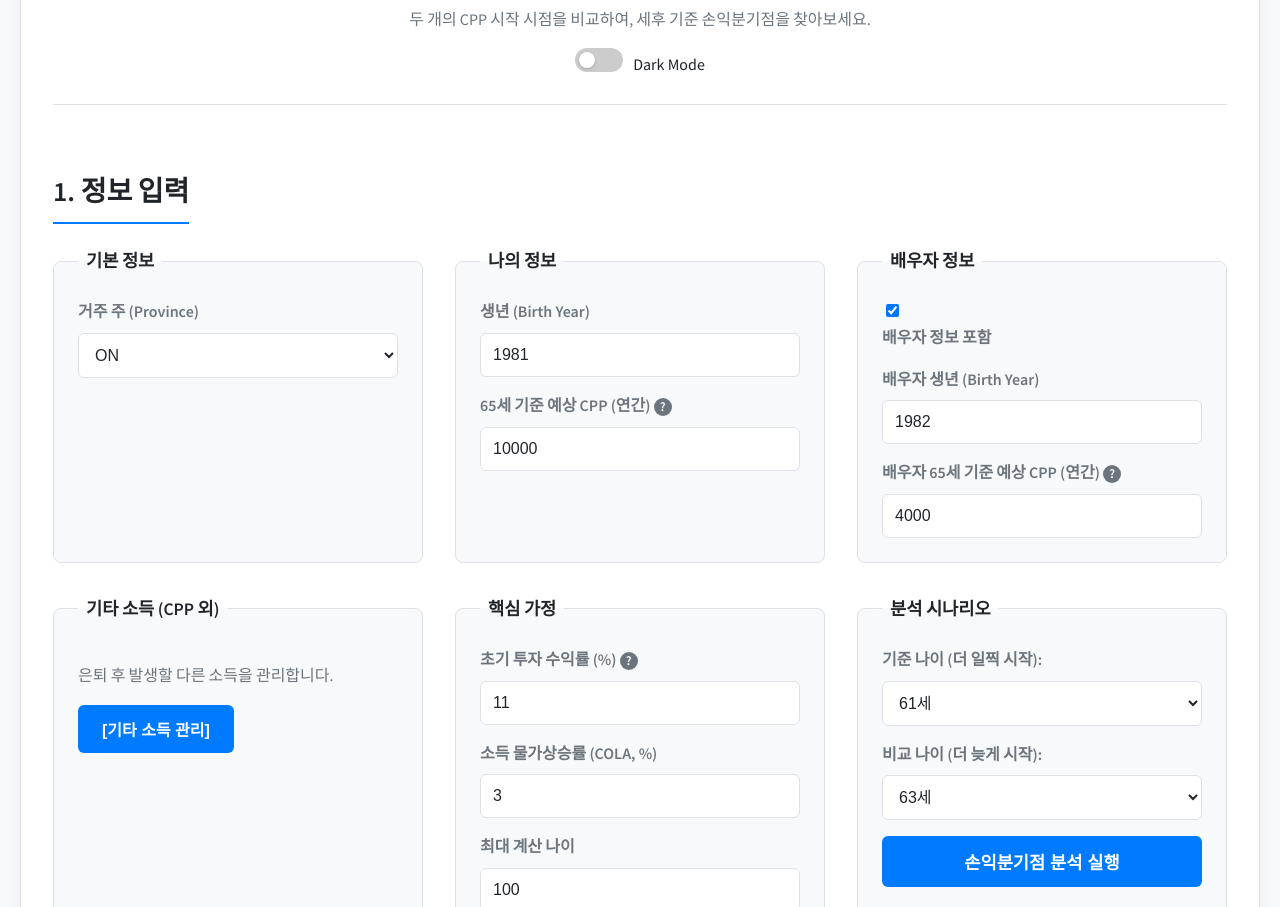
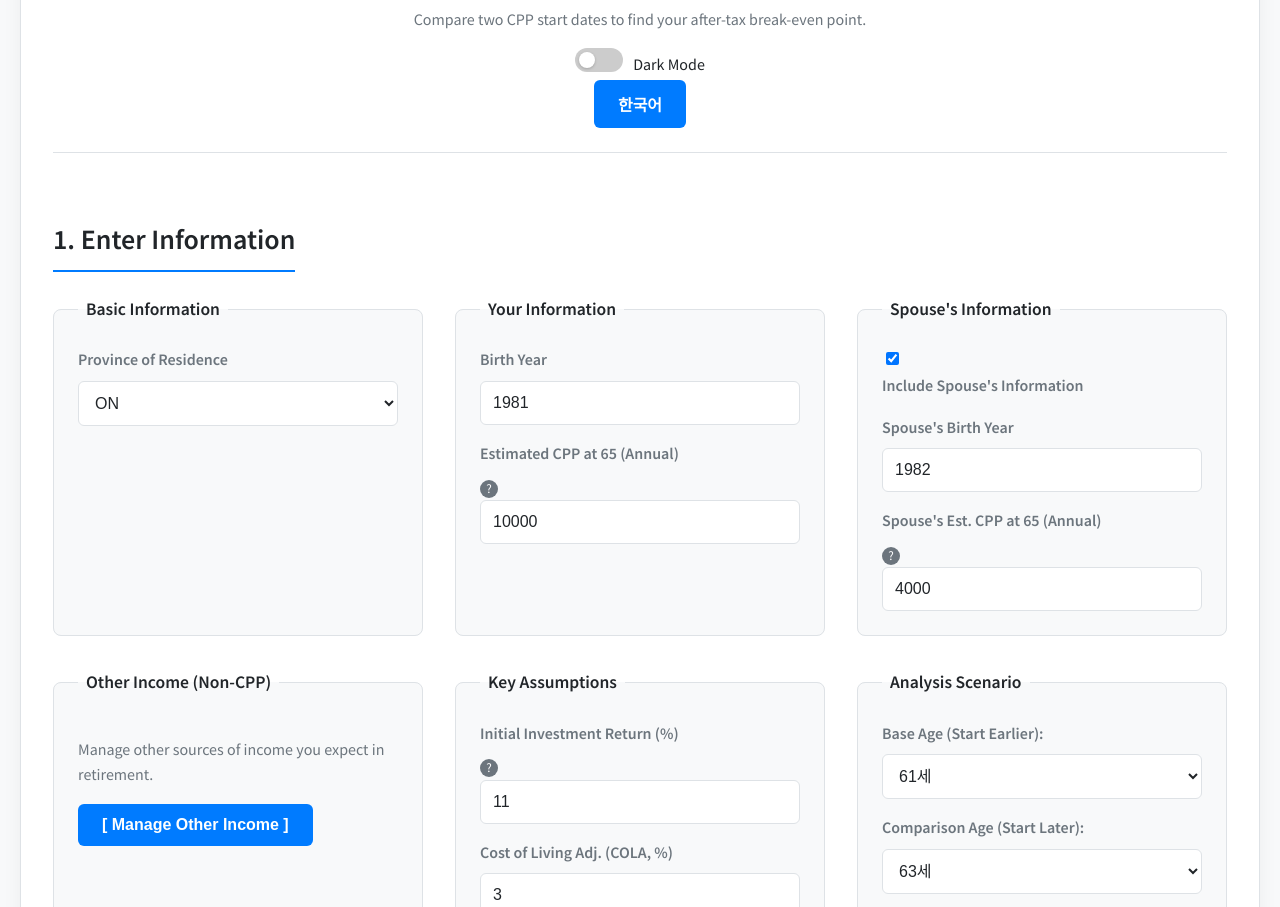
Before and after one commit to dluvbell/CPPwhen, a plain HTML site: page index.html in a window 1280 px wide. Shown: the part 144-1051 px from the top of the page. Drawn offline with nearby package versions, Linux system fonts and the light colour scheme.

Commit message:
Translate index.html from Korean to English

```diff
--- a/index.html
+++ b/index.html
@@ -1,9 +1,9 @@
 <!DOCTYPE html>
-<html lang="ko">
+<html lang="en">
 <head>
     <meta charset="UTF-8">
     <meta name="viewport" content="width=device-width, initial-scale=1.0">
-    <title>CPP 손익분기점 시뮬레이터</title>
+    <title data-lang-key="pageTitle">CPP Break-Even Simulator</title>
     <link rel="stylesheet" href="style.css">
     <script src="https://cdn.jsdelivr.net/npm/chart.js"></script>
 </head>
@@ -11,109 +11,115 @@
 
     <div class="container">
         <header>
-            <h1>CPP 손익분기점 시뮬레이터</h1>
-            <p>두 개의 CPP 시작 시점을 비교하여, 세후 기준 손익분기점을 찾아보세요.</p>
-            <div class="theme-switch-wrapper">
-                <label class="theme-switch" for="theme-toggle">
-                    <input type="checkbox" id="theme-toggle" />
-                    <div class="slider round"></div>
-                </label>
-                <span>Dark Mode</span>
+            <h1 data-lang-key="mainTitle">CPP Break-Even Simulator</h1>
+            <p data-lang-key="subTitle">Compare two CPP start dates to find your after-tax break-even point.</p>
+            <div class="header-controls">
+                <div class="theme-switch-wrapper">
+                    <label class="theme-switch" for="theme-toggle">
+                        <input type="checkbox" id="theme-toggle" />
+                        <div class="slider round"></div>
+                    </label>
+                    <span data-lang-key="darkModeLabel">Dark Mode</span>
+                </div>
+                <button id="lang-toggle" type="button">한국어</button>
             </div>
         </header>
 
         <main>
             <div class="input-section">
-                <h2>1. 정보 입력</h2>
+                <h2 data-lang-key="section1Title">1. Enter Information</h2>
                 <div class="form-grid">
                     <fieldset>
-                        <legend>기본 정보</legend>
+                        <legend data-lang-key="legendBasicInfo">Basic Information</legend>
                         <div class="form-group">
-                            <label for="province">거주 주 (Province)</label>
+                            <label for="province" data-lang-key="provinceLabel">Province of Residence</label>
                             <select id="province"></select>
                         </div>
                     </fieldset>
                     <fieldset>
-                        <legend>나의 정보</legend>
+                        <legend data-lang-key="legendYourInfo">Your Information</legend>
                         <div class="form-group">
-                            <label for="userBirthYear">생년 (Birth Year)</label>
+                            <label for="userBirthYear" data-lang-key="userBirthYearLabel">Birth Year</label>
                             <input type="number" id="userBirthYear" value="1981">
                         </div>
                         <div class="form-group">
-                            <label for="userCppAt65">65세 기준 예상 CPP (연간) <span class="tooltip" data-tooltip="Google에서 'My Service Canada Account'를 검색하여 공식 정부 웹사이트에 로그인 후, CPP 예상 수령액을 확인하십시오. 보안을 위해 직접 링크는 제공하지 않습니다.">?</span></label>
+                            <label for="userCppAt65" data-lang-key="userCppAt65Label">Estimated CPP at 65 (Annual)</label>
+                            <span class="tooltip" data-lang-key-tooltip="cppTooltip">?</span>
                             <input type="number" id="userCppAt65" value="10000">
                         </div>
                     </fieldset>
                     <fieldset>
-                        <legend>배우자 정보</legend>
+                        <legend data-lang-key="legendSpouseInfo">Spouse's Information</legend>
                         <div class="form-group">
                             <input type="checkbox" id="hasSpouse" checked>
-                            <label for="hasSpouse">배우자 정보 포함</label>
+                            <label for="hasSpouse" data-lang-key="hasSpouseLabel">Include Spouse's Information</label>
                         </div>
                         <div id="spouse-info-group">
                             <div class="form-group">
-                                <label for="spouseBirthYear">배우자 생년 (Birth Year)</label>
+                                <label for="spouseBirthYear" data-lang-key="spouseBirthYearLabel">Spouse's Birth Year</label>
                                 <input type="number" id="spouseBirthYear" value="1982">
                             </div>
                             <div class="form-group">
-                                <label for="spouseCppAt65">배우자 65세 기준 예상 CPP (연간) <span class="tooltip" data-tooltip="Google에서 'My Service Canada Account'를 검색하여 공식 정부 웹사이트에 로그인 후, CPP 예상 수령액을 확인하십시오. 보안을 위해 직접 링크는 제공하지 않습니다.">?</span></label>
+                                <label for="spouseCppAt65" data-lang-key="spouseCppAt65Label">Spouse's Est. CPP at 65 (Annual)</label>
+                                <span class="tooltip" data-lang-key-tooltip="cppTooltip">?</span>
                                 <input type="number" id="spouseCppAt65" value="4000">
                             </div>
                         </div>
                     </fieldset>
                     <fieldset>
-                        <legend>기타 소득 (CPP 외)</legend>
-                        <p>은퇴 후 발생할 다른 소득을 관리합니다.</p>
-                        <button id="manage-income-btn" type="button">[기타 소득 관리]</button>
+                        <legend data-lang-key="legendOtherIncome">Other Income (Non-CPP)</legend>
+                        <p data-lang-key="otherIncomeDesc">Manage other sources of income you expect in retirement.</p>
+                        <button id="manage-income-btn" type="button" data-lang-key="manageIncomeBtn">[ Manage Other Income ]</button>
                     </fieldset>
                     <fieldset>
-                        <legend>핵심 가정</legend>
+                        <legend data-lang-key="legendAssumptions">Key Assumptions</legend>
                          <div class="form-group">
-                            <label for="investmentReturn">초기 투자 수익률 (%) <span class="tooltip" data-tooltip="더 일찍 CPP를 받기 시작했을 때, 그 돈을 더 늦게 받기 시작하는 시점까지 투자했을 경우의 연평균 수익률입니다.">?</span></label>
+                            <label for="investmentReturn" data-lang-key="investmentReturnLabel">Initial Investment Return (%)</label>
+                             <span class="tooltip" data-lang-key-tooltip="investmentTooltip">?</span>
                             <input type="number" id="investmentReturn" step="0.1" value="11">
                         </div>
                         <div class="form-group">
-                            <label for="cola">소득 물가상승률 (COLA, %)</label>
+                            <label for="cola" data-lang-key="colaLabel">Cost of Living Adj. (COLA, %)</label>
                             <input type="number" id="cola" step="0.1" value="3">
                         </div>
                         <div class="form-group">
-                            <label for="lifeExpectancy">최대 계산 나이</label>
+                            <label for="lifeExpectancy" data-lang-key="lifeExpectancyLabel">Maximum Calculation Age</label>
                             <input type="number" id="lifeExpectancy" value="100">
                         </div>
                     </fieldset>
                      <fieldset>
-                        <legend>분석 시나리오</legend>
+                        <legend data-lang-key="legendAnalysisScenario">Analysis Scenario</legend>
                          <div class="form-group">
-                            <label for="break-even-base">기준 나이 (더 일찍 시작):</label>
+                            <label for="break-even-base" data-lang-key="baseAgeLabel">Base Age (Start Earlier):</label>
                             <select id="break-even-base"></select>
                          </div>
                          <div class="form-group">
-                            <label for="break-even-comparison">비교 나이 (더 늦게 시작):</label>
+                            <label for="break-even-comparison" data-lang-key="comparisonAgeLabel">Comparison Age (Start Later):</label>
                             <select id="break-even-comparison"></select>
                          </div>
-                         <button id="run-break-even-btn" type="button">손익분기점 분석 실행</button>
+                         <button id="run-break-even-btn" type="button" data-lang-key="runAnalysisBtn">Run Break-Even Analysis</button>
                     </fieldset>
                 </div>
             </div>
 
             <div class="output-section">
-                <h2>2. 분석 결과</h2>
+                <h2 data-lang-key="section2Title">2. Analysis Results</h2>
                 <div id="loading-indicator" class="hidden">
-                    <p>계산 중입니다...</p>
+                    <p data-lang-key="loadingText">Calculating...</p>
                     <div class="spinner"></div>
                 </div>
                 <div id="results-container" class="hidden">
                     <div id="break-even-result">
                          <p id="break-even-text-result"></p>
                          <div class="chart-container">
-                            <h3>손익분기점 시각화</h3>
+                            <h3 data-lang-key="chartTitle">Break-Even Visualization</h3>
                             <canvas id="breakEvenChart"></canvas>
                         </div>
                     </div>
                     <div class="detailed-table-section">
                         <div class="table-controls">
-                            <button id="toggle-details-btn" type="button" class="hidden">상세 데이터 표 보기</button>
-                            <button id="export-csv-btn" type="button" class="hidden">CSV로 내보내기</button>
+                            <button id="toggle-details-btn" type="button" class="hidden" data-lang-key="toggleTableBtn">Show Detailed Data Table</button>
+                            <button id="export-csv-btn" type="button" class="hidden" data-lang-key="exportCsvBtn">Export to CSV</button>
                         </div>
                         <div id="detailed-table-container" class="hidden"></div>
                     </div>
@@ -125,31 +131,31 @@
     <div id="income-modal" class="modal hidden">
         <div class="modal-content">
             <span class="close-button">&times;</span>
-            <h2>기타 소득 관리</h2>
+            <h2 data-lang-key="modalTitle">Manage Other Income</h2>
             <div id="income-list"></div>
             <hr>
-            <h3>새 소득 추가</h3>
+            <h3 data-lang-key="modalAddTitle">Add/Edit Income</h3>
             <div id="add-income-form" class="form-grid-modal">
                 <input type="hidden" id="income-id">
                 <div class="form-group">
-                    <label for="income-desc">소득 종류</label>
-                    <input type="text" id="income-desc" placeholder="예: 회사 연금">
+                    <label for="income-desc" data-lang-key="incomeDescLabel">Income Type</label>
+                    <input type="text" id="income-desc" placeholder="e.g., Company Pension">
                 </div>
                 <div class="form-group">
-                    <label>금액 (연간, 현재 가치)</label>
+                    <label data-lang-key="incomeAmountLabel">Amount (Annual, Present Value)</label>
                     <input type="number" id="income-amount">
                     <div class="future-value-display" id="future-value-display"></div>
                 </div>
                 <div class="form-group">
-                    <label for="income-start-age">시작 나이</label>
+                    <label for="income-start-age" data-lang-key="incomeStartAgeLabel">Start Age</label>
                     <input type="number" id="income-start-age">
                 </div>
                 <div class="form-group">
-                    <label for="income-end-age">종료 나이</label>
+                    <label for="income-end-age" data-lang-key="incomeEndAgeLabel">End Age</label>
                     <input type="number" id="income-end-age">
                 </div>
             </div>
-            <button id="save-income-btn" type="button">추가/수정</button>
+            <button id="save-income-btn" type="button" data-lang-key="saveIncomeBtn">Add/Update</button>
         </div>
     </div>
 
```
